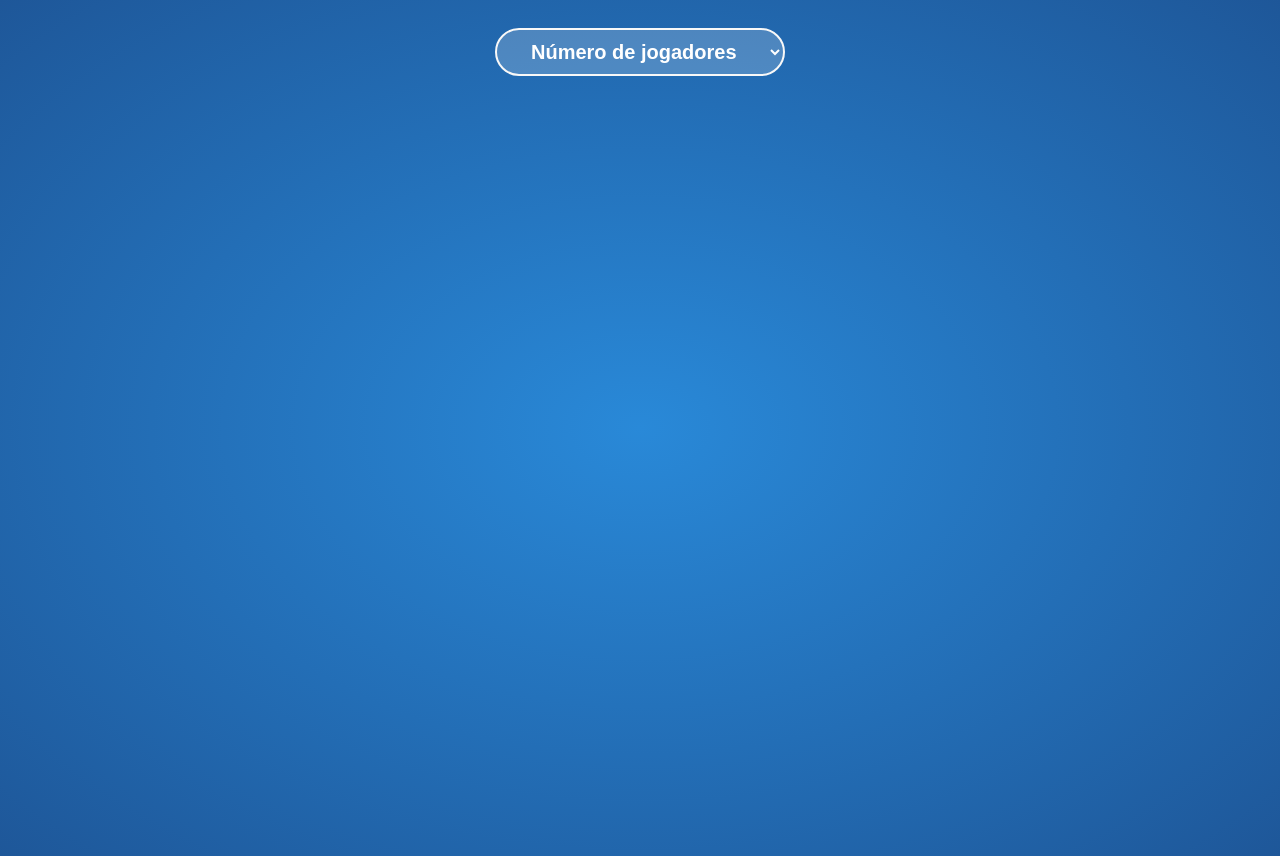
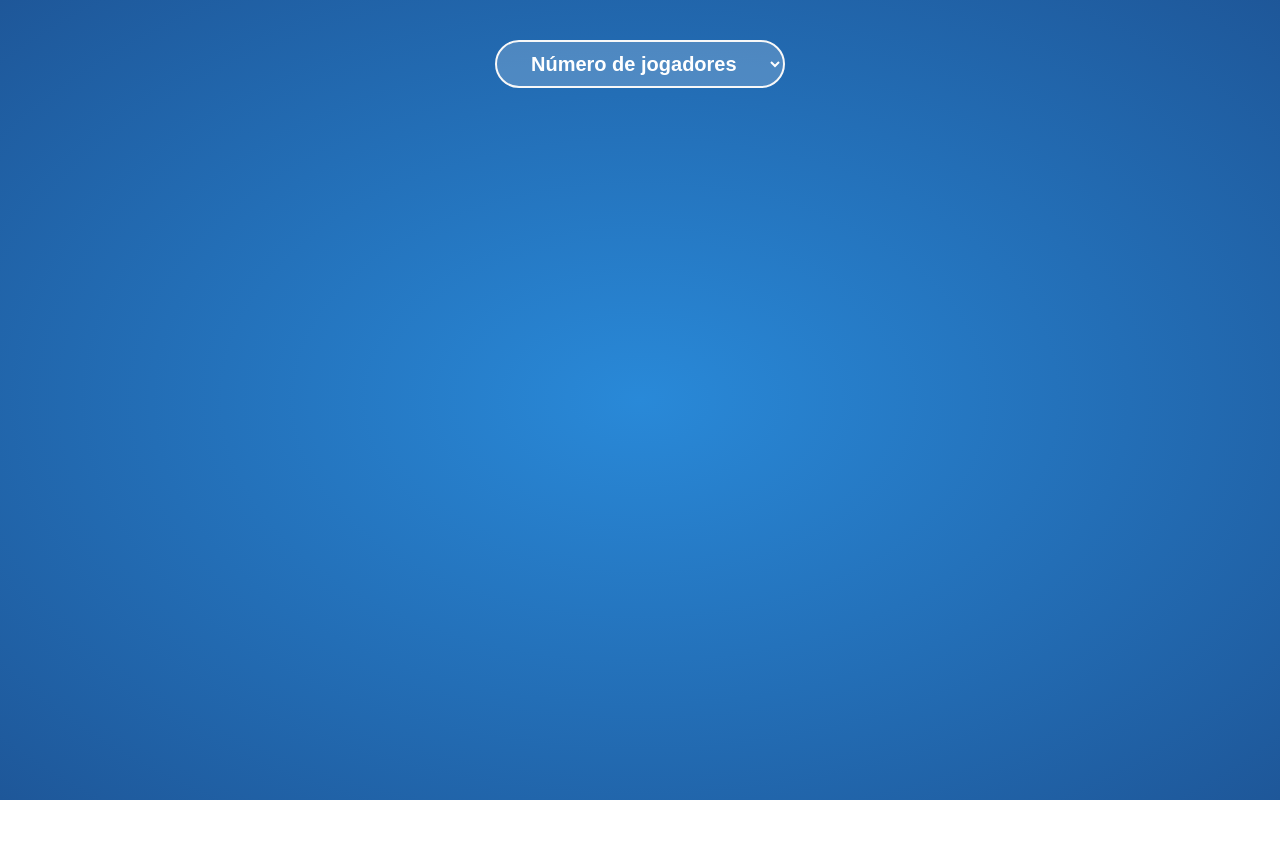
Before and after one commit to fabioaleixo/rummikub_placar, a website: page index.html in a window 1280 px wide. After the commit the page ends 800 px from the top, so only its background shows below. Drawn offline with Linux system fonts and the light colour scheme; a web font is replaced by a local one.

Commit message:
Viewport size adjustment

```diff
--- a/src/styles.css
+++ b/src/styles.css
@@ -5,14 +5,13 @@ html {
 }
 
 body {
-  font-family: sans-serif;
+  margin: 0;
+  height: 100vh;
   background: #2989d8;
   background: -moz-radial-gradient(center, ellipse cover,  #2989d8 0%, #1e5799 100%);
   background: -webkit-radial-gradient(center, ellipse cover,  #2989d8 0%,#1e5799 100%);
   background: radial-gradient(ellipse at center,  #2989d8 0%,#1e5799 100%);
   filter: progid:DXImageTransform.;Microsoft.gradient( startColorstr='#2989d8', endColorstr='#1e5799',GradientType=1 );
-  height: 100vh;
-  padding: 2rem 1rem;
 }
 
 .hide {
@@ -27,8 +26,14 @@ body {
   align-items: center;
 }
 
+#telaInical {
+  padding: 4rem;
+  box-sizing: border-box;
+}
+
 #telaPontuacao {
-  padding-bottom: 10rem;
+  padding: 0 0 10rem;
+  box-sizing: border-box;
 }
 
 p {
```
